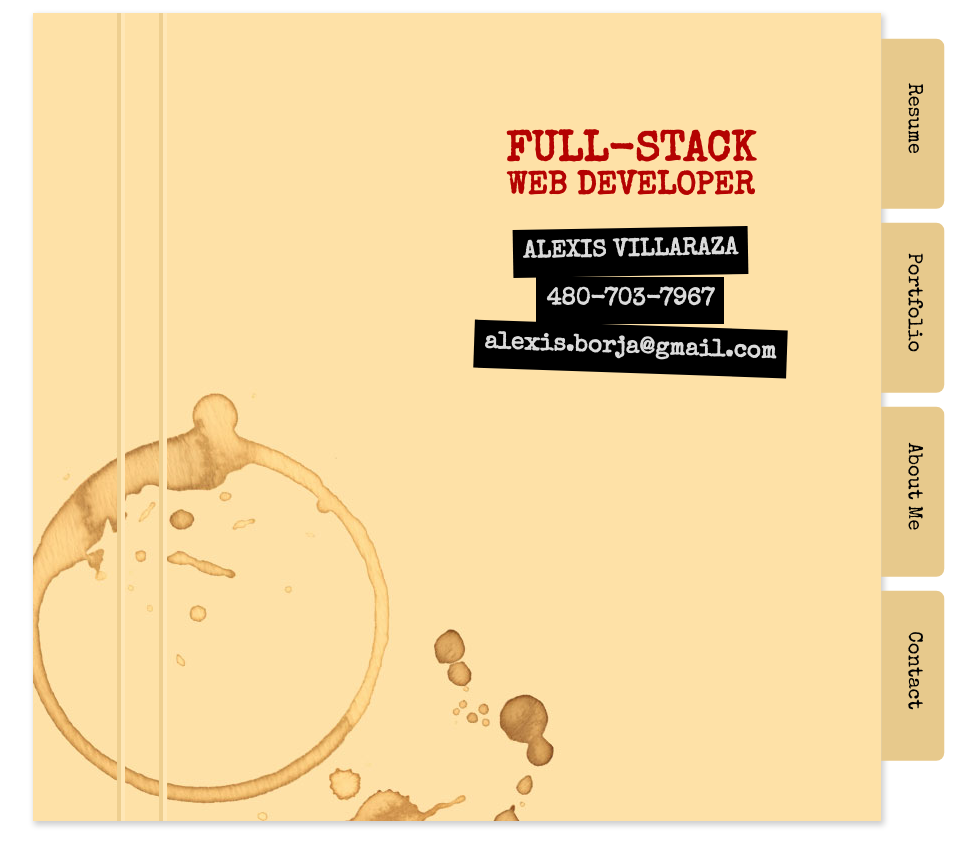
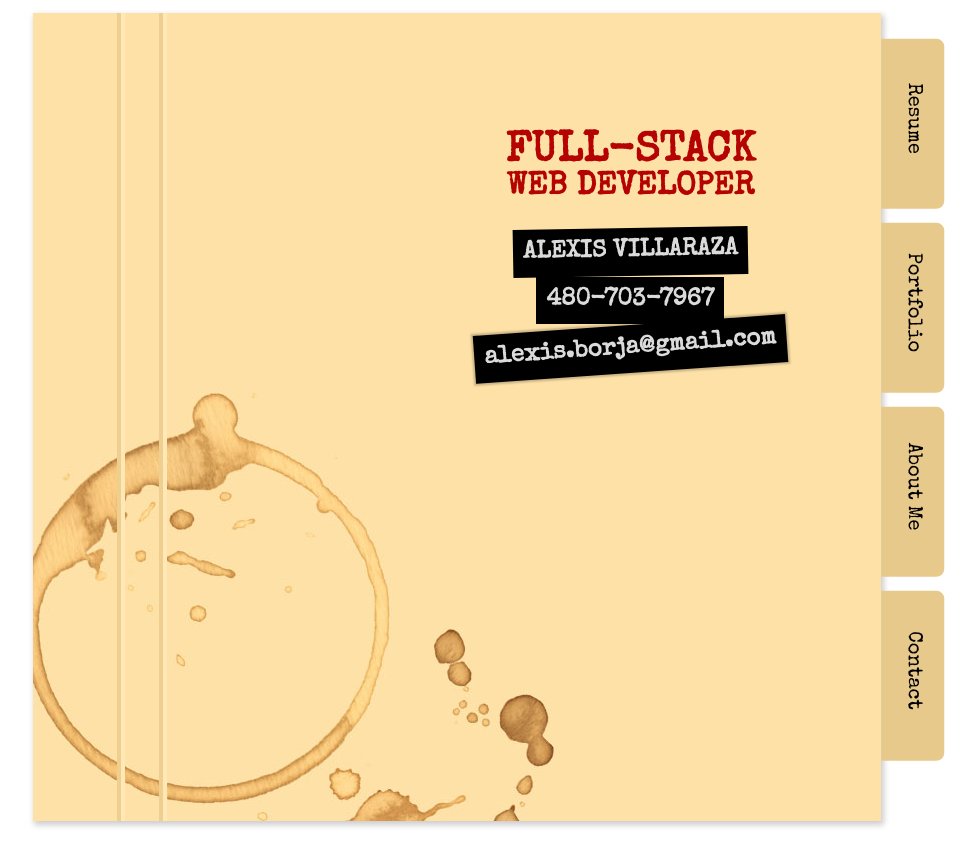
Before and after one commit to alvillaraza/dev_portfolio, a React (Create React App) app in the folder portfolio/: page / in a window 1280 px wide. In both pictures the pointer is over the element "alexis.borja@gmail.com". Shown: the top 866 px of the page, without its empty margins (31-1007 px from the left). Built offline with nearby package versions, Linux system fonts and the light colour scheme.

Commit message:
added hover for email

```diff
--- a/portfolio/src/LandingPage.css
+++ b/portfolio/src/LandingPage.css
@@ -69,3 +69,7 @@
   text-decoration: none;
   color: #dbdbdb;
 }
+.name-info-container .email:hover {
+  transform: rotate(-4deg);
+  box-shadow: 0px 0px 2px 2px rgba(0, 0, 0, 0.2);
+}
--- a/portfolio/src/LandingPage.less
+++ b/portfolio/src/LandingPage.less
@@ -43,6 +43,7 @@
         border-top-left-radius: 8px;
         transform: rotate(90deg);
     }
+
 }
 
 .name-info-container {
@@ -75,6 +76,10 @@
             text-decoration: none;
             color: #dbdbdb;
         }
+        &:hover {
+            transform: rotate(-4deg);
+            box-shadow: 0px 0px 2px 2px rgba(0, 0, 0, 0.2);
+        }
 
         transform: rotate(2deg);
     }
```
